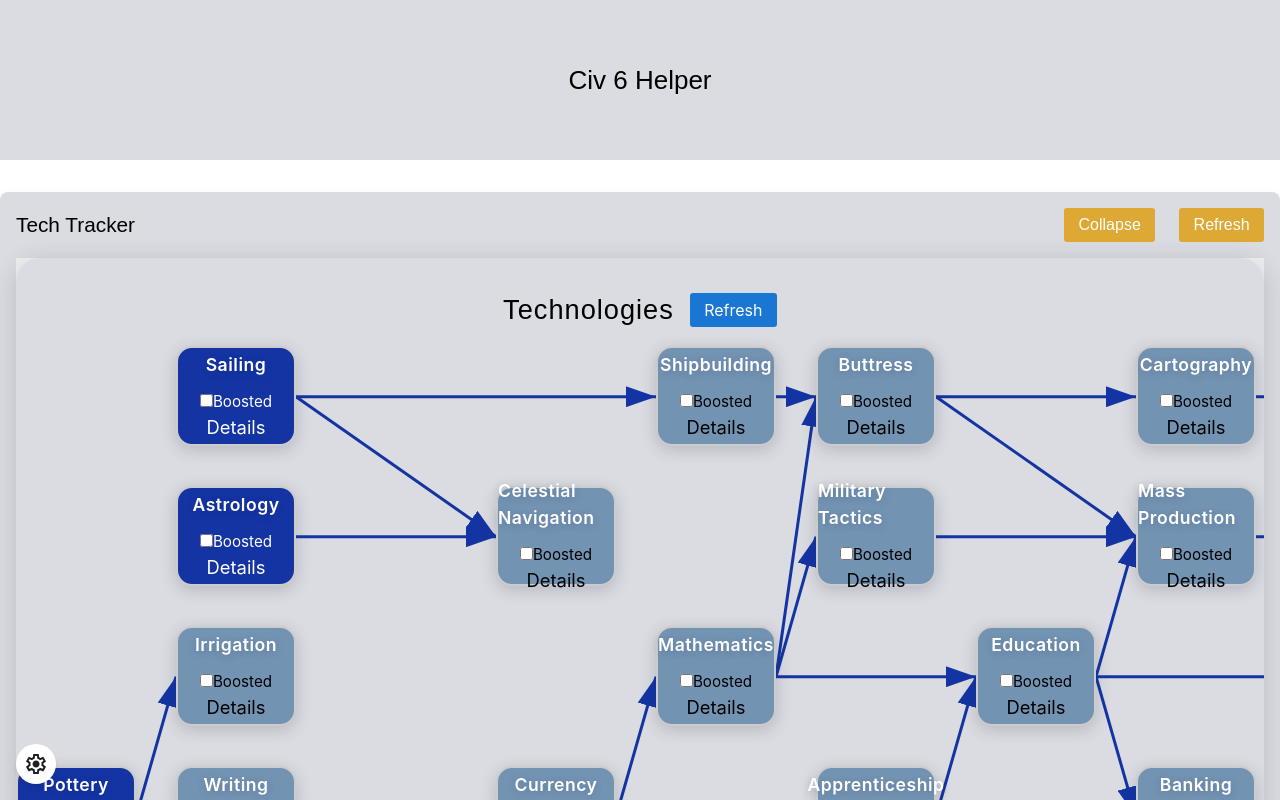
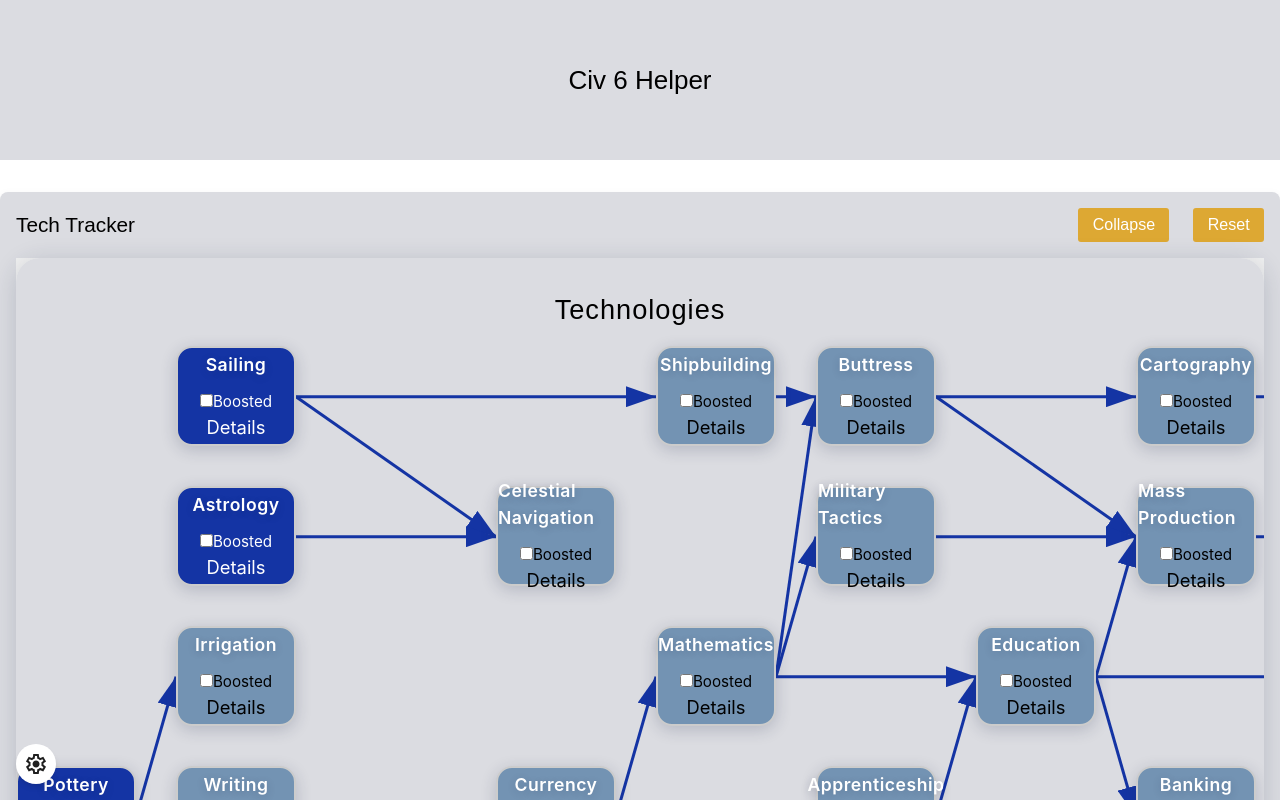
Before and after one commit to huntt3/Civ-6-Helper, a React (Vite) app: page / in a window 1280 px wide. Shown: the top 800 px of the page. Built offline with nearby package versions, Linux system fonts and the light colour scheme.

Commit message:
Consistant reset buttons

```diff
--- a/src/TechTree/TechCarousel.jsx
+++ b/src/TechTree/TechCarousel.jsx
@@ -4,7 +4,7 @@
 import TechArrows from "./TechArrows";
 import "./TechTree.css";
 
-const TechCarousel = ({ rowRange, minRow = 0 }) => {
+const TechCarousel = ({ rowRange, minRow = 0, onReset }) => {
   const [techs, setTechs] = useState([]);
   const [modalTech, setModalTech] = useState(null);
 
@@ -58,7 +58,10 @@
     localStorage.setItem("civ6_tech_state", JSON.stringify(state));
   }, [techs]);
 
-  const handleReset = () => {
+  // Expose reset logic to parent via onReset prop using useEffect and useCallback
+  React.useEffect(() => {
+    if (!onReset) return;
+    onReset(() => {
       setTechs((prev) =>
         prev.map((t) => ({ ...t, researched: false, boosted: false }))
       );
@@ -67,7 +70,10 @@
         state[t.name] = { researched: false, boosted: false };
       });
       localStorage.setItem("civ6_tech_state", JSON.stringify(state));
-  };
+    });
+    // Only run once when mounted
+    // eslint-disable-next-line react-hooks/exhaustive-deps
+  }, [onReset]);
 
   const handleResearch = (name) => {
     setTechs((prev) =>
@@ -200,22 +206,6 @@
         <h2 className="tech-carousel-title" style={{ margin: 0 }}>
           Technologies
         </h2>
-        <button
-          type="button"
-          aria-label="Reset all researched and boosted techs"
-          onClick={handleReset}
-          style={{
-            background: "var(--wonder-btn-primary-color)",
-            color: "var(--primary-text-color-light)",
-            border: "none",
-            borderRadius: "3px",
-            padding: "0.3rem 0.9rem",
-            fontSize: "1rem",
-            cursor: "pointer",
-          }}
-        >
-          Refresh
-        </button>
       </header>
       <div className="tech-carousel-grid" style={{ position: "relative" }}>
         <TechArrows
--- a/src/TechTree/TechTreeContainer.jsx
+++ b/src/TechTree/TechTreeContainer.jsx
@@ -12,23 +12,45 @@
     setCollapsed((prevCollapsed) => !prevCollapsed);
   };
 
+  // Store reset handlers for each carousel using refs
+  const techResetRef = React.useRef(null);
+  const civicResetRef = React.useRef(null);
+
+  // Callback to receive reset function from TechCarousel
+  const setTechReset = (fn) => {
+    techResetRef.current = fn;
+  };
+  const setCivicReset = (fn) => {
+    civicResetRef.current = fn;
+  };
+
   return (
     <>
       <CollapsibleContainer
         title="Tech Tracker"
         collapsed={collapsed}
         onCollapse={handleCollapse}
+        onRefresh={() => techResetRef.current && techResetRef.current()}
         ariaLabel="Tech Tracker"
       >
-        <TechCarousel rowRange={{ start: 0, end: 7 }} minRow={0} />
+        <TechCarousel
+          rowRange={{ start: 0, end: 7 }}
+          minRow={0}
+          onReset={setTechReset}
+        />
       </CollapsibleContainer>
       <CollapsibleContainer
         title="Civic Tracker"
         collapsed={collapsed}
         onCollapse={handleCollapse}
+        onRefresh={() => civicResetRef.current && civicResetRef.current()}
         ariaLabel="Civic Tracker"
       >
-        <TechCarousel rowRange={{ start: 10, end: 16 }} minRow={10} />
+        <TechCarousel
+          rowRange={{ start: 10, end: 16 }}
+          minRow={10}
+          onReset={setCivicReset}
+        />
       </CollapsibleContainer>
     </>
   );
--- a/src/Templates/CollapsibleContainer.jsx
+++ b/src/Templates/CollapsibleContainer.jsx
@@ -1,7 +1,7 @@
 import React from "react";
 import "./CollapsibleContainer.css";
 
-// CollapsibleContainer: a generic container with title, collapse, and refresh
+// CollapsibleContainer: a generic container with title, collapse, and reset
 const CollapsibleContainer = ({
   title,
   collapsed,
@@ -27,9 +27,9 @@
       <button
         className="collapsible-refresh-btn"
         onClick={onRefresh}
-        aria-label={`Refresh ${title}`}
+        aria-label={`Reset ${title}`}
       >
-        Refresh
+        Reset
       </button>
     </div>
     {!collapsed && <div className="collapsible-content">{children}</div>}
```
Lines whose indentation alone changed are shown as unchanged.
